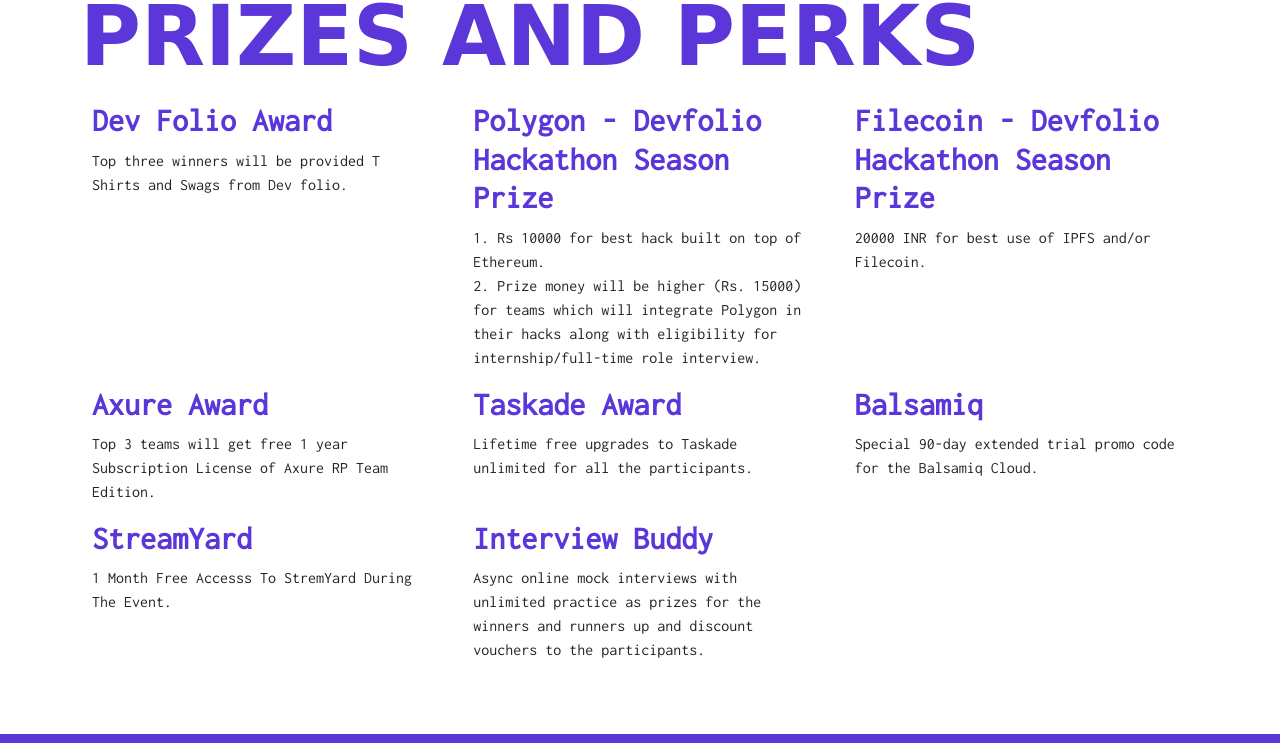
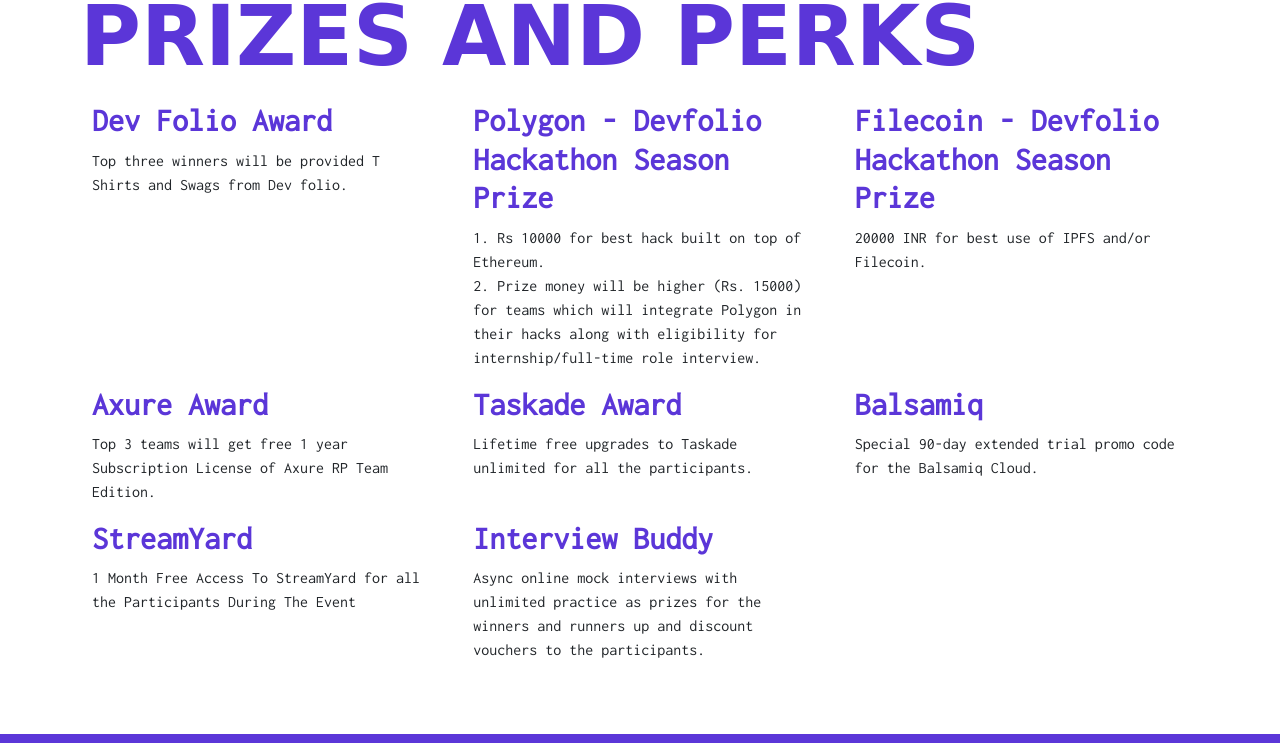
Before and after one commit to yashi2401/Hack_O_Heist, a plain HTML site: page index.html in a window 1280 px wide. Shown: the part 5460-6203 px from the top of the page. Drawn offline with nearby package versions, Linux system fonts and the light colour scheme; a script that the page names is missing; a web font is replaced by a local one.

Commit message:
Updated Sentence Error

```diff
--- a/index.html
+++ b/index.html
@@ -447,7 +447,7 @@
       <div class="col-lg-4 col-md-4 col-sm-6 px-4">
         <h1 class="prizes-subheading">StreamYard</h1>
         <p class=" text-justify">
-          1 Month Free Accesss To StremYard During The Event.
+          1 Month Free Access To StreamYard for all the Participants During The Event
         </p>
       </div>
 
```
